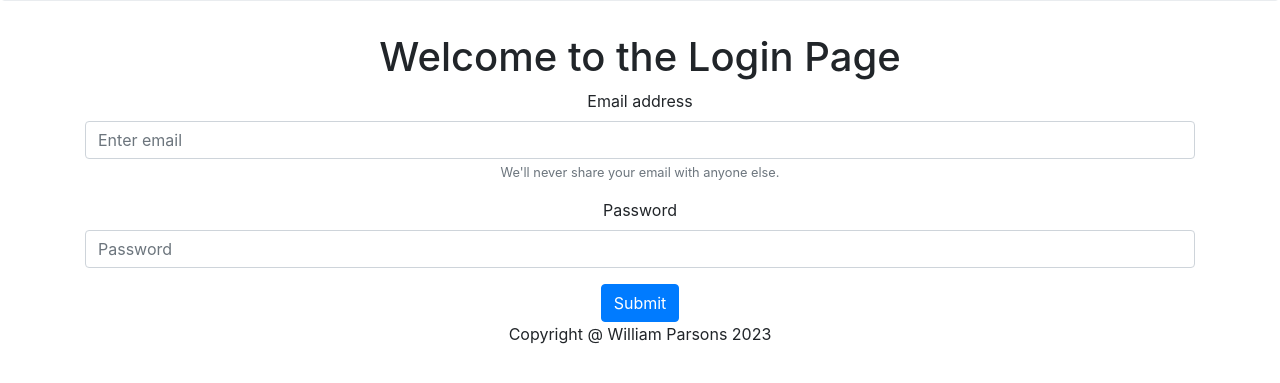
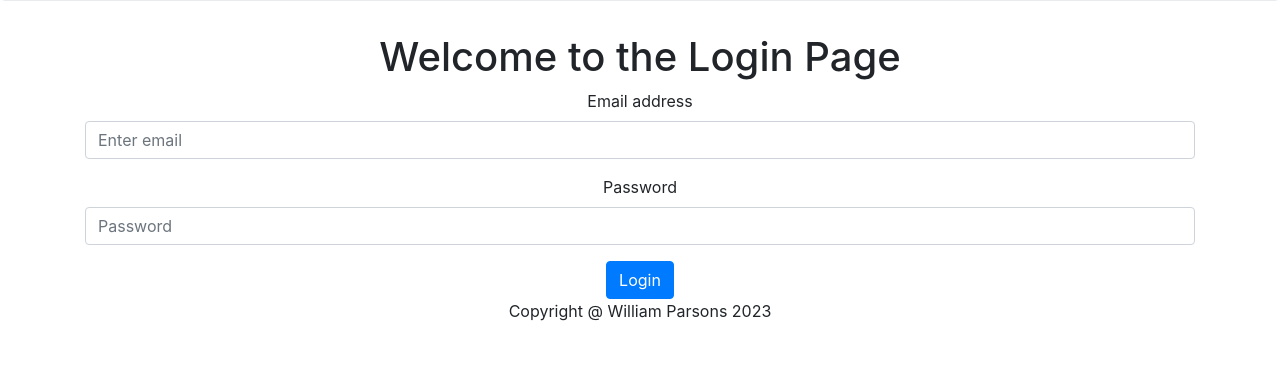
Before and after one commit to W8pars/employeeWebsiteProject, a PHP site: page /login.php in a window 1280 px wide. Shown: the part 295-678 px from the top of the page. Run offline with PHP 8.4, Linux system fonts and the light colour scheme.

Commit message:
Update login.php

```diff
--- a/login.php
+++ b/login.php
@@ -1,22 +1,21 @@
-
-
-<?php require 'master.php';?>
+<?php
+include 'master.php';
+?>
 
 <div class="container text-center">
 	<h1> Welcome to the Login Page </h1>
 </div>
 <div class="container text-center">
-	<form>
+	<form action="includes/login.inc.php" method="POST">
 		<div class="form-group">
-    			<label for="userEmailInput">Email address</label>
-   			<input type="email" class="form-control" id="userEmailInput" aria-describedby="emailHelp" placeholder="Enter email">
-    			<small id="emailHelp" class="form-text text-muted">We'll never share your email with anyone else.</small>
+    			<label for="email">Email address</label>
+   			<input type="email" name="email" class="form-control" id="email" placeholder="Enter email">
   		</div>
   		<div class="form-group">
-    			<label for="userPasswordInput">Password</label>
-    			<input type="password" class="form-control" id="userPasswordInput" placeholder="Password">
+    			<label for="password">Password</label>
+    			<input type="password" name="password" class="form-control" id="password" placeholder="Password">
   		</div>
-  		<button type="submit" class="btn btn-primary">Submit</button>
+  		<button type="submit" name="submit" class="btn btn-primary">Login</button>
 	</form>
 
-<?php require 'footer.php';?>
+<?php include 'footer.php';?>
```
